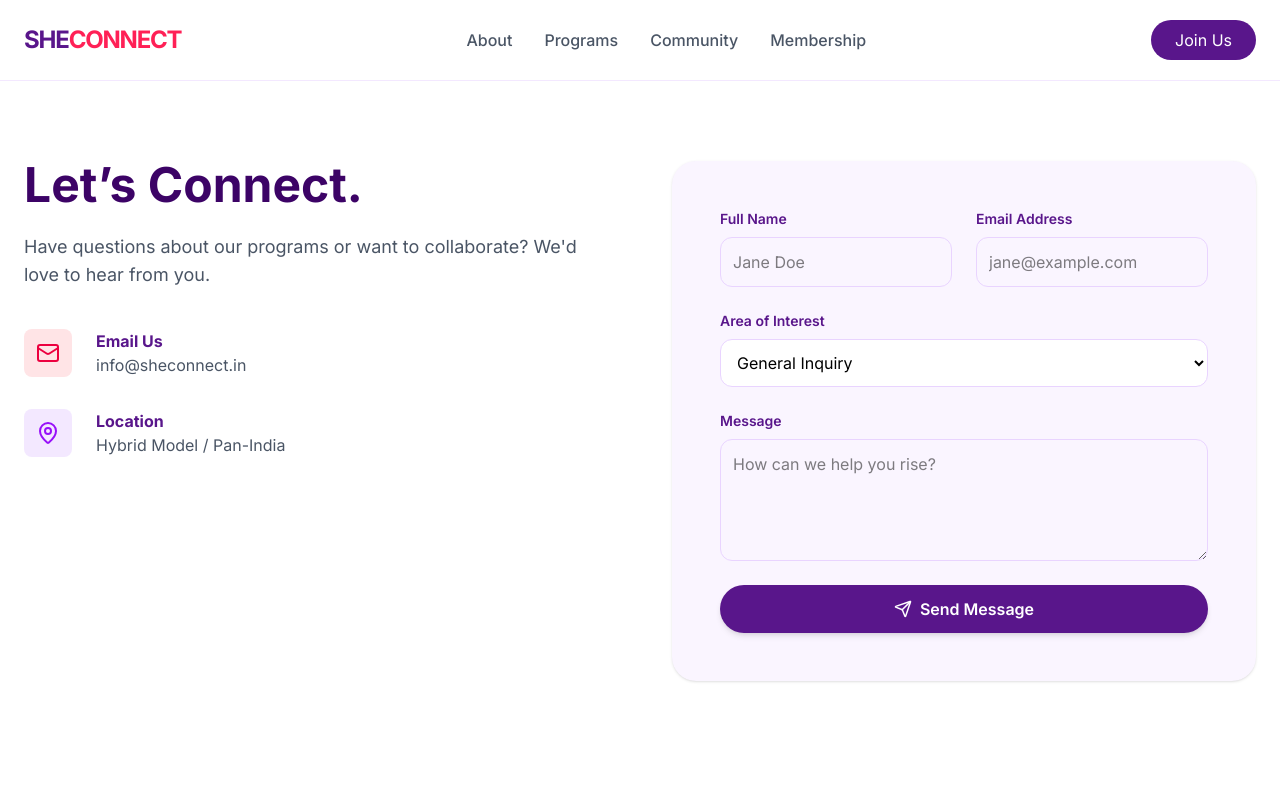
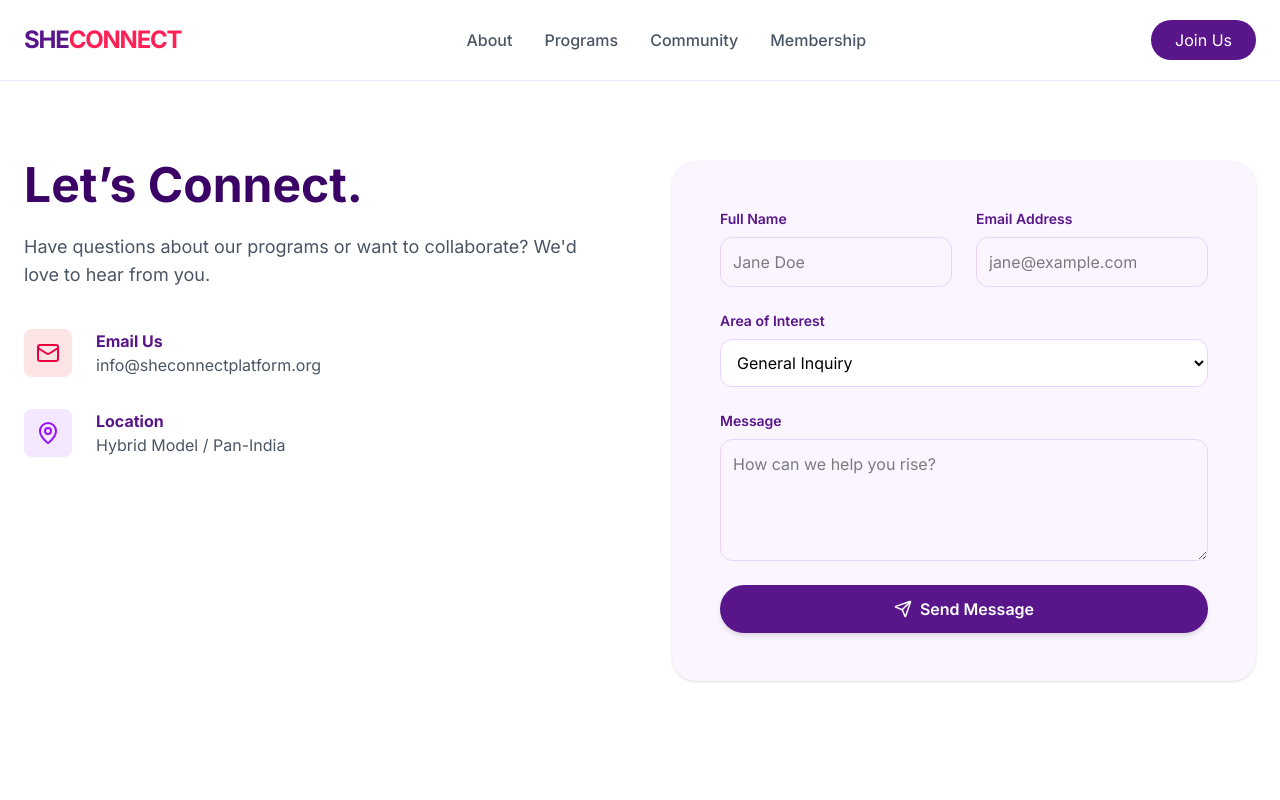
Before and after one commit to nextgenapps-india/sheconnect-web, a Next.js app: page /contact in a window 1280 px wide. Shown: the top 800 px of the page. Built offline with nearby package versions, Linux system fonts and the light colour scheme.

Commit message:
Update page.tsx

```diff
--- a/src/app/contact/page.tsx
+++ b/src/app/contact/page.tsx
@@ -43,7 +43,7 @@ export default function ContactPage() {
               <div className="bg-rose-100 p-3 rounded-lg text-rose-600"><Mail /></div>
               <div>
                 <h4 className="font-bold text-purple-900">Email Us</h4>
-                <p className="text-gray-600">info@sheconnect.in</p>
+                <p className="text-gray-600">info@sheconnectplatform.org</p>
               </div>
             </div>
             <div className="flex gap-6 items-start">
```
